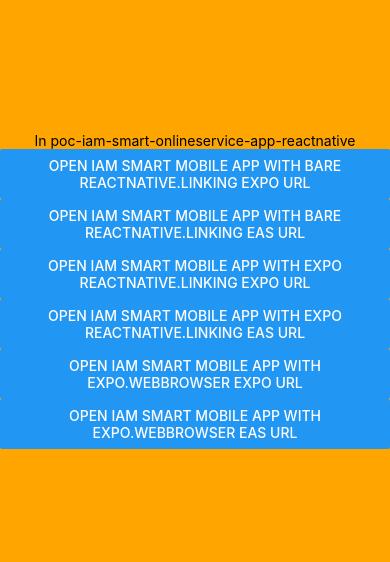
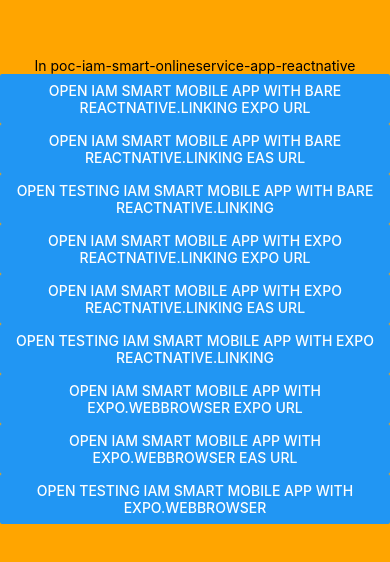
Before and after one commit to medi-brenda/poc-iam-smart-onlineservice-app-reactnative, a React Native app: screen / in a window 390 px wide. Shown: the part 132-694 px from the top of the page. Built offline with nearby package versions, Linux system fonts and the light colour scheme.

Commit message:
iam smart test app

```diff
--- a/App.tsx
+++ b/App.tsx
@@ -8,6 +8,8 @@
 const easAppURL = "exp+poc-iam-smart-mobile-app-reactnative://expo-development-client/?url=https%3A%2F%2Fu.expo.dev%2Fb2ba2f78-fe71-4ff2-a396-19670984818b%3Fchannel-name%3Dmain";
 const expoRedirectURL = "https://mediconcen.com/poc-iam-smart/poc-iam-smart-html/call-poc-iam-smart-mobile-app-reactnative_expo.html";
 const easRedirectURL = "https://mediconcen.com/poc-iam-smart/poc-iam-smart-html/call-poc-iam-smart-mobile-app-reactnative_eas.html";
+
+const iamSmartURLScheme = "hk.gov.iamsmart.testapp://auth?ticketID=123";
 
 // React Native Linking
 const OpenURLButton = ({ url, children }) => {
@@ -36,6 +38,7 @@
 
         <OpenURLButton url={expoAppURL}>Open iAM Smart Mobile App with Bare ReactNative.Linking Expo URL</OpenURLButton>
         <OpenURLButton url={easAppURL}>Open iAM Smart Mobile App with Bare ReactNative.Linking EAS URL</OpenURLButton>
+        <OpenURLButton url={iamSmartURLScheme}>Open Testing iAM Smart Mobile App with Bare ReactNative.Linking</OpenURLButton>
 
         <Button
           title="Open iAM Smart Mobile App with Expo ReactNative.Linking Expo URL"
@@ -45,6 +48,11 @@
         <Button
           title="Open iAM Smart Mobile App with Expo ReactNative.Linking EAS URL"
           onPress={this._handleOpenWithExpoLinkingEasURL}
+          style={styles.button}
+        />
+        <Button
+          title="Open Testing iAM Smart Mobile App with Expo ReactNative.Linking"
+          onPress={this._handleOpenWithExpoLinkingIAMSmartURLScheme}
           style={styles.button}
         />
 
@@ -59,6 +67,13 @@
           onPress={this._handleOpenWithExpoWebBrowserEasURL}
           style={styles.button}
         />
+
+        <Button
+          title="Open Testing iAM Smart Mobile App with Expo.WebBrowser"
+          onPress={this._handleOpenWithExpoLinkingIAMSmartURLScheme}
+          style={styles.button}
+        />
+
       </View>
     );
   }
@@ -71,6 +86,11 @@
   _handleOpenWithExpoLinkingEasURL = () => {
     ExpoLinking.openURL(easAppURL);
   };
+
+  _handleOpenWithExpoLinkingIAMSmartURLScheme = () => {
+    ExpoLinking.openURL(iamSmartURLScheme);
+  };
+
 
   // Expo Web Browser
   _handleOpenWithExpoWebBrowserExpoURL = () => {
```
Also changed, not shown: pc-api-6573036277101301621-327-c7ae2ceda18d.json (added, +12 -0 lines).
